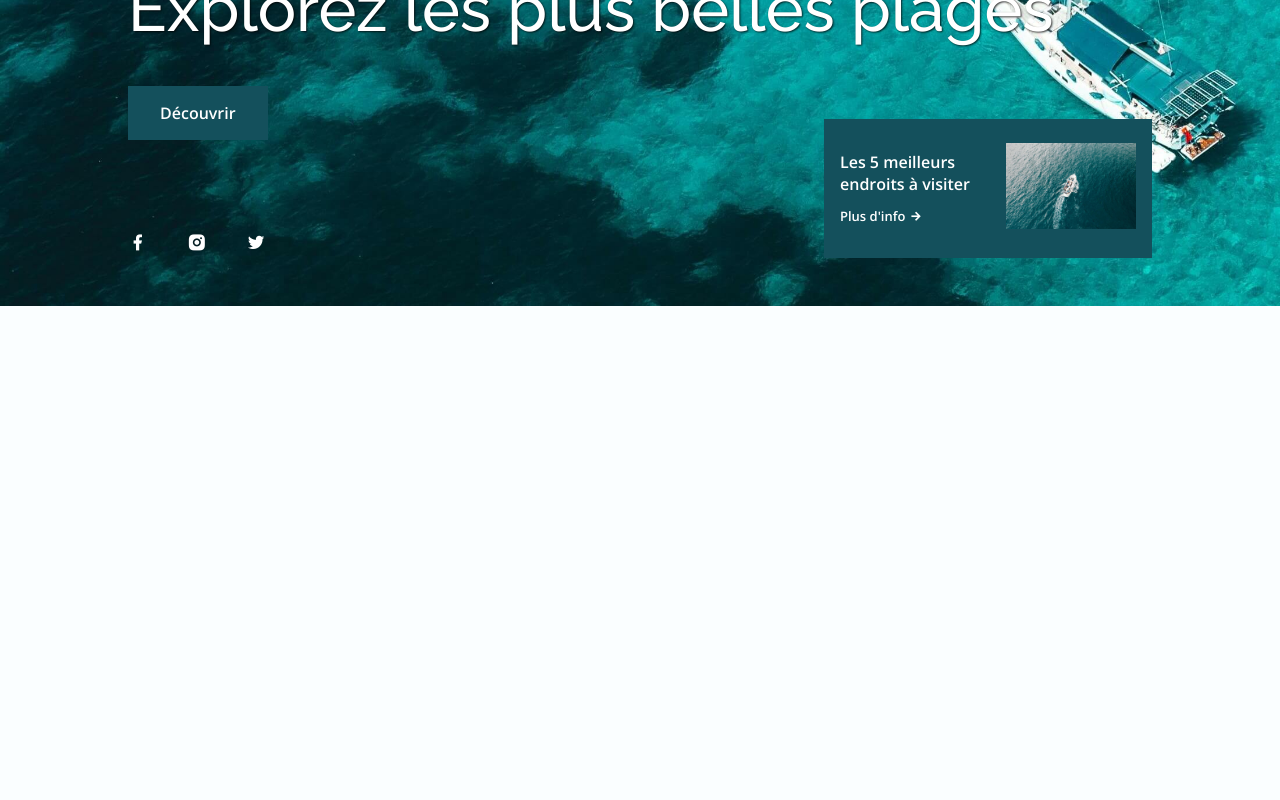
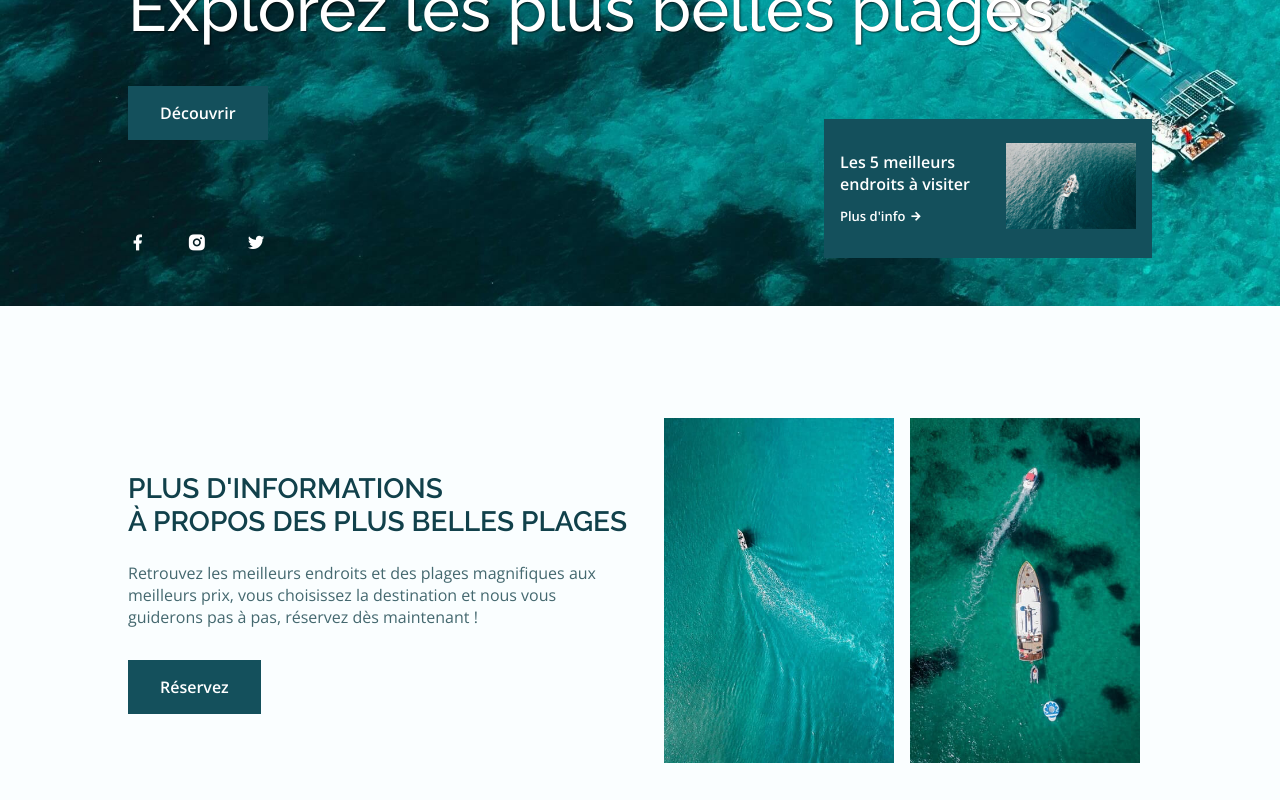
Before and after one commit to JohanSannier/voyage, a React (Vite) app: page / in a window 1280 px wide. Shown: the part 334-1134 px from the top of the page. Before the commit the page ends 800 px from the top, so only its background shows below. Built offline with nearby package versions, Linux system fonts and the light colour scheme.

Commit message:
about section

```diff
--- a/src/App.css
+++ b/src/App.css
@@ -174,7 +174,8 @@ input {
   font-size: var(--h2-font-size);
   color: var(--title-color);
   text-align: center;
-  text-transform: capitalize;
+  text-transform: uppercase;
+  /* change capitalize */
   margin-bottom: var(--mb-2);
 }
 
--- a/src/App.jsx
+++ b/src/App.jsx
@@ -1,5 +1,6 @@
 import React from "react";
 import "./App.css";
+import About from "./components/About";
 import Header from "./components/Header";
 import Hero from "./components/Hero";
 
@@ -8,6 +9,7 @@ const App = () => {
     <>
       <Header />
       <Hero />
+      <About />
     </>
   );
 };
--- /dev/null
+++ b/src/components/About.jsx
@@ -0,0 +1,35 @@
+import React from "react";
+import { about1, about2 } from "../assets/img/index";
+
+const About = () => {
+  return (
+    <section className="about section" id="about">
+      <div className="about__container container grid">
+        <div className="about__data">
+          <h2 className="section__title about__title">
+            Plus d'informations <br /> à propos des plus belles plages
+          </h2>
+          <p className="about__description">
+            Retrouvez les meilleurs endroits et des plages magnifiques aux
+            meilleurs prix, vous choisissez la destination et nous vous
+            guiderons pas à pas, réservez dès maintenant !
+          </p>
+          <a href="#" className="button">
+            Réservez
+          </a>
+        </div>
+
+        <div className="about__img">
+          <div className="about__img-overlay">
+            <img src={about1} alt="" className="about__img-one" />
+          </div>
+          <div className="about__img-overlay">
+            <img src={about2} alt="" className="about__img-one" />
+          </div>
+        </div>
+      </div>
+    </section>
+  );
+};
+
+export default About;
```
